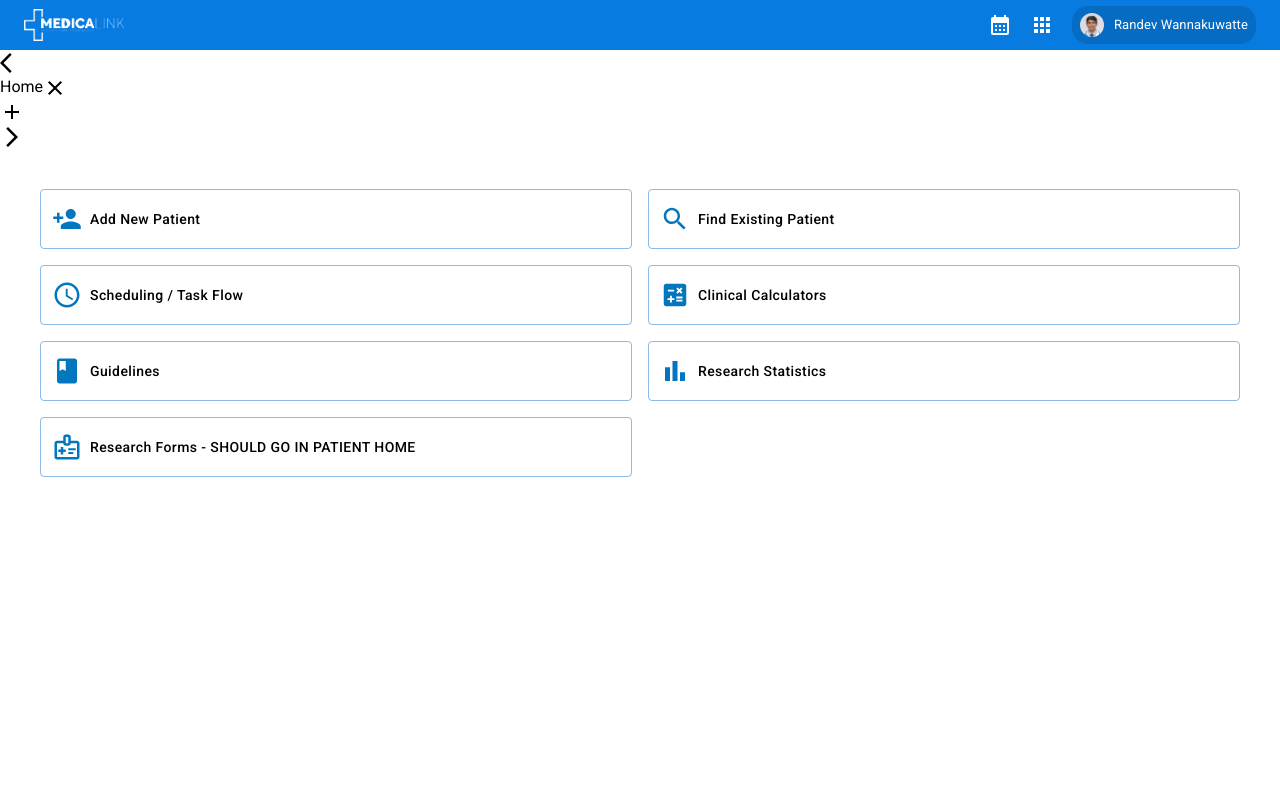
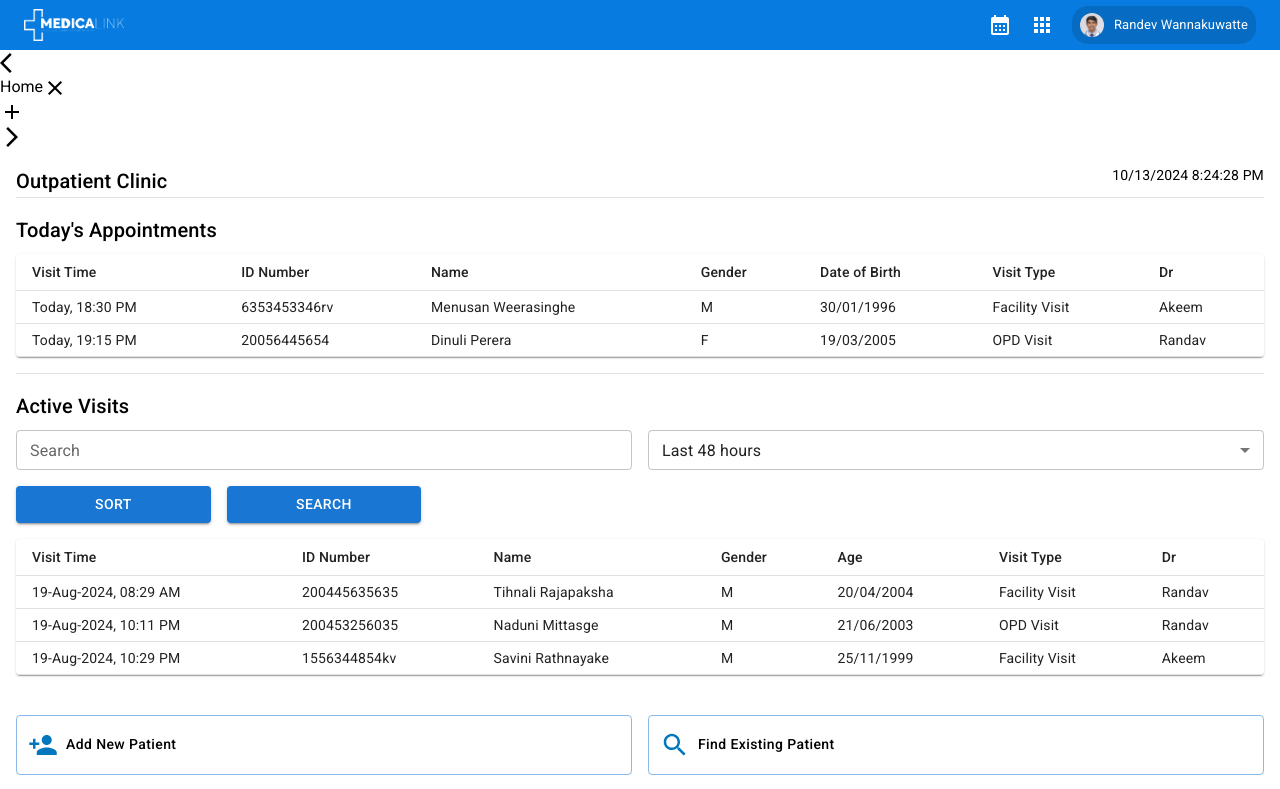
Before and after one commit to NisalaDulanaka/medicalink-ehr-frontend, a React (Vite) app: page / in a window 1280 px wide. Shown: the top 789 px of the page. Built offline with nearby package versions, Linux system fonts and the light colour scheme.

Commit message:
Add dashboard section to home

```diff
--- a/src/components/navigation/config.ts
+++ b/src/components/navigation/config.ts
@@ -6,6 +6,7 @@ import SchedulingTaskFlow from "../../pages/SchedulingTaskFlow";
 import ResearchForms from "../../pages/ResearchForms";
 import CCDForm from "../../components/medical-form/CCDForm";
 import IBDForm from "../../components/medical-form/IBDForm";
+import Dashboard from "../../pages/Dashboard";
 import NotFound from "./NotFound";
 
 export interface IAppRoute {
@@ -21,6 +22,11 @@ export const routes: IAppRoute[] = [
         title: "Home",
         path: "/",
         Component: HomePage,
+    },
+    {
+        title: "Dashboard",
+        path: "/dashboard",
+        Component: Dashboard,
     },
     {
         title: "Patient",
--- /dev/null
+++ b/src/pages/Dashboard.tsx
@@ -0,0 +1,194 @@
+import React, { useEffect, useState } from "react";
+import {
+  Box,
+  Typography,
+  Paper,
+  Table,
+  TableBody,
+  TableCell,
+  TableContainer,
+  TableHead,
+  TableRow,
+  Divider,
+  TextField,
+  Button,
+  Select,
+  MenuItem,
+  Grid,
+} from "@mui/material";
+
+const appointments = [
+  {
+    time: "Today, 18:30 PM",
+    id: "6353453346rv",
+    name: "Menusan Weerasinghe",
+    gender: "M",
+    dob: "30/01/1996",
+    type: "Facility Visit",
+    doctor: "Akeem",
+  },
+  {
+    time: "Today, 19:15 PM",
+    id: "20056445654",
+    name: "Dinuli Perera",
+    gender: "F",
+    dob: "19/03/2005",
+    type: "OPD Visit",
+    doctor: "Randav",
+  },
+];
+
+const activeVisits = [
+  {
+    time: "19-Aug-2024, 08:29 AM",
+    id: "200445635635",
+    name: "Tihnali Rajapaksha",
+    gender: "M",
+    age: "20/04/2004",
+    type: "Facility Visit",
+    doctor: "Randav",
+  },
+  {
+    time: "19-Aug-2024, 10:11 PM",
+    id: "200453256035",
+    name: "Naduni Mittasge",
+    gender: "M",
+    age: "21/06/2003",
+    type: "OPD Visit",
+    doctor: "Randav",
+  },
+  {
+    time: "19-Aug-2024, 10:29 PM",
+    id: "1556344854kv",
+    name: "Savini Rathnayake",
+    gender: "M",
+    age: "25/11/1999",
+    type: "Facility Visit",
+    doctor: "Akeem",
+  },
+];
+
+const Dashboard: React.FC = () => {
+  const [currentTime, setCurrentTime] = useState(new Date());
+
+  useEffect(() => {
+    const timer = setInterval(() => {
+      setCurrentTime(new Date());
+    }, 1000);
+    return () => clearInterval(timer);
+  }, []);
+
+  return (
+    <Box sx={{}}>
+      <Grid container spacing={2}>
+        <Grid item xs={12} sm={6}>
+          <Typography variant="h6">Outpatient Clinic</Typography>
+        </Grid>
+        <Grid
+          item
+          xs={12}
+          sm={6}
+          sx={{ textAlign: { xs: "left", sm: "right" } }}
+        >
+          <Typography variant="body2">
+            {currentTime.toLocaleDateString()}{" "}
+            {currentTime.toLocaleTimeString()}
+          </Typography>
+        </Grid>
+      </Grid>
+
+      <Divider sx={{ mb: 2 }} />
+
+      <Typography variant="h6" sx={{ mb: 1 }}>
+        Today's Appointments
+      </Typography>
+      <TableContainer component={Paper}>
+        <Table size="small">
+          <TableHead>
+            <TableRow>
+              <TableCell>Visit Time</TableCell>
+              <TableCell>ID Number</TableCell>
+              <TableCell>Name</TableCell>
+              <TableCell>Gender</TableCell>
+              <TableCell>Date of Birth</TableCell>
+              <TableCell>Visit Type</TableCell>
+              <TableCell>Dr</TableCell>
+            </TableRow>
+          </TableHead>
+          <TableBody>
+            {appointments.map((appointment, index) => (
+              <TableRow key={index}>
+                <TableCell>{appointment.time}</TableCell>
+                <TableCell>{appointment.id}</TableCell>
+                <TableCell>{appointment.name}</TableCell>
+                <TableCell>{appointment.gender}</TableCell>
+                <TableCell>{appointment.dob}</TableCell>
+                <TableCell>{appointment.type}</TableCell>
+                <TableCell>{appointment.doctor}</TableCell>
+              </TableRow>
+            ))}
+          </TableBody>
+        </Table>
+      </TableContainer>
+
+      <Divider sx={{ my: 2 }} />
+
+      <Typography variant="h6" sx={{ mb: 1 }}>
+        Active Visits
+      </Typography>
+      <Grid container spacing={2} sx={{ mb: 2 }}>
+        <Grid item xs={12} sm={6}>
+          <TextField label="Search" variant="outlined" size="small" fullWidth />
+        </Grid>
+        <Grid item xs={12} sm={6}>
+          <Select defaultValue="Last 48 hours" size="small" fullWidth>
+            <MenuItem value="Last 24 hours">Last 24 hours</MenuItem>
+            <MenuItem value="Last 48 hours">Last 48 hours</MenuItem>
+            <MenuItem value="Last 7 days">Last 7 days</MenuItem>
+          </Select>
+        </Grid>
+        <Grid item xs={2} sm={2}>
+          <Button variant="contained" fullWidth>
+            Sort
+          </Button>
+        </Grid>
+        <Grid item xs={2} sm={2}>
+          <Button variant="contained" fullWidth>
+            Search
+          </Button>
+        </Grid>
+      </Grid>
+
+      <TableContainer component={Paper}>
+        <Table size="small">
+          <TableHead>
+            <TableRow>
+              <TableCell>Visit Time</TableCell>
+              <TableCell>ID Number</TableCell>
+              <TableCell>Name</TableCell>
+              <TableCell>Gender</TableCell>
+              <TableCell>Age</TableCell>
+              <TableCell>Visit Type</TableCell>
+              <TableCell>Dr</TableCell>
+            </TableRow>
+          </TableHead>
+          <TableBody>
+            {activeVisits.map((visit, index) => (
+              <TableRow key={index}>
+                <TableCell>{visit.time}</TableCell>
+                <TableCell>{visit.id}</TableCell>
+                <TableCell>{visit.name}</TableCell>
+                <TableCell>{visit.gender}</TableCell>
+                <TableCell>{visit.age}</TableCell>
+                <TableCell>{visit.type}</TableCell>
+                <TableCell>{visit.doctor}</TableCell>
+              </TableRow>
+            ))}
+          </TableBody>
+        </Table>
+      </TableContainer>
+    </Box>
+  );
+};
+
+export default Dashboard;
--- a/src/pages/HomePage.tsx
+++ b/src/pages/HomePage.tsx
@@ -1,4 +1,5 @@
 import React from "react";
+import Dashboard from "./Dashboard";
 import { Button, Box, Grid } from "@mui/material";
 import PersonAddIcon from "@mui/icons-material/PersonAdd";
 import SearchIcon from "@mui/icons-material/Search";
@@ -17,14 +18,19 @@ const HomePage: React.FC = () => {
   const { addTab } = useTabContext();
 
   return (
+    <>
       <Box
         sx={{
           flexGrow: 1,
           // bgcolor: "#F5F9FF",
           minHeight: "100vh",
-        margin: 5,
+          margin: 2,
         }}
       >
+        <Box sx={{ mb: 5, display: { xs: "none", sm: "block" } }}>
+          <Dashboard />
+        </Box>
+
         <Grid container spacing={2}>
           <Grid item xs={12} sm={6}>
             <Button
@@ -197,6 +203,7 @@ const HomePage: React.FC = () => {
           </Grid>
         </Grid>
       </Box>
+    </>
   );
 };
 
```
Lines whose indentation alone changed are shown as unchanged.
